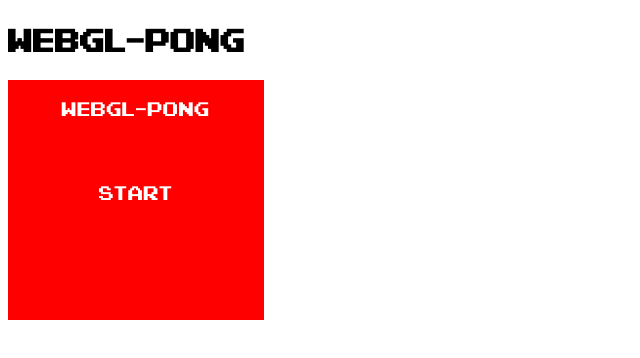
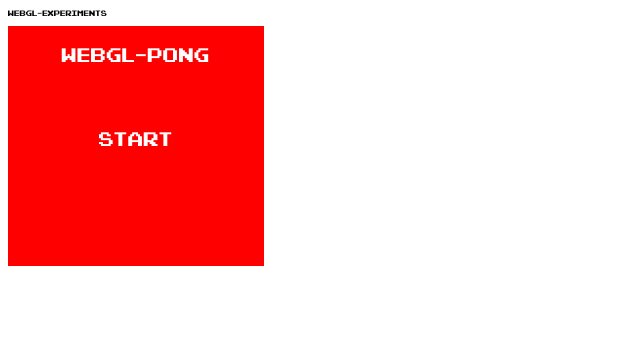
Before and after one commit to llopisdon/webgl-pong, a website with bundled scripts: page index.html in a window 1280 px wide. Shown: the whole page, without its empty margins (0-640 px from the left). Built offline with nearby package versions, Linux system fonts and the light colour scheme; files whose address does not match are found by name.

Commit message:
misc refactoring

```diff
--- a/index.html
+++ b/index.html
@@ -7,12 +7,17 @@
     <style>
     @font-face {
         font-family:"Pixel NES";
-        src:url("res/Pixel_NES.eot?") format("eot"),url("res/Pixel_NES.woff") format("woff"),url("res/Pixel_NES.ttf") format("truetype"),url("res/Pixel_NES.svg#PixelNES") format("svg");
+        src:url("res/Pixel_NES.eot?") format("eot"),
+            url("res/Pixel_NES.otf") format("otf"),
+            url("res/Pixel_NES.ttf") format("truetype"),
+            url("res/Pixel_NES.svg#PixelNES") format("svg"),
+            url("res/Pixel_NES.woff") format("woff");
         font-weight:normal;
         font-style:normal;
     }
-    h1 {
+    p {
         font-family: "Pixel NES";
+        font-size: 8px;
     }
     .container {
         position: relative;
@@ -26,7 +31,7 @@
     </style>
 </head>
 <body>
-    <h1>WEBGL-PONG</h1>
+    <p>webgl-experiments</p>
     <div class="container">
         <canvas id="canvas"></canvas>
         <canvas id="text"></canvas>
```
Also changed, not shown: README.md.
